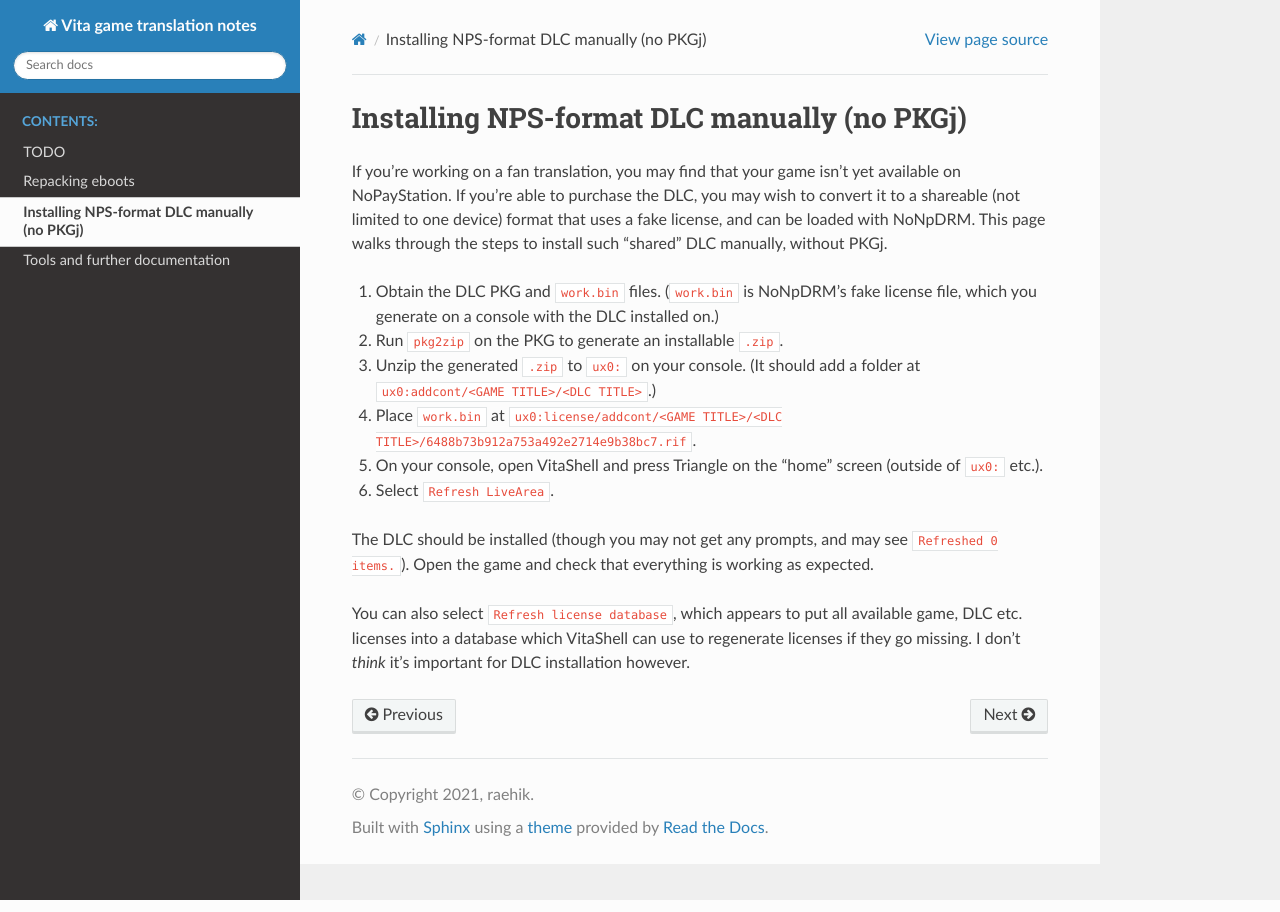
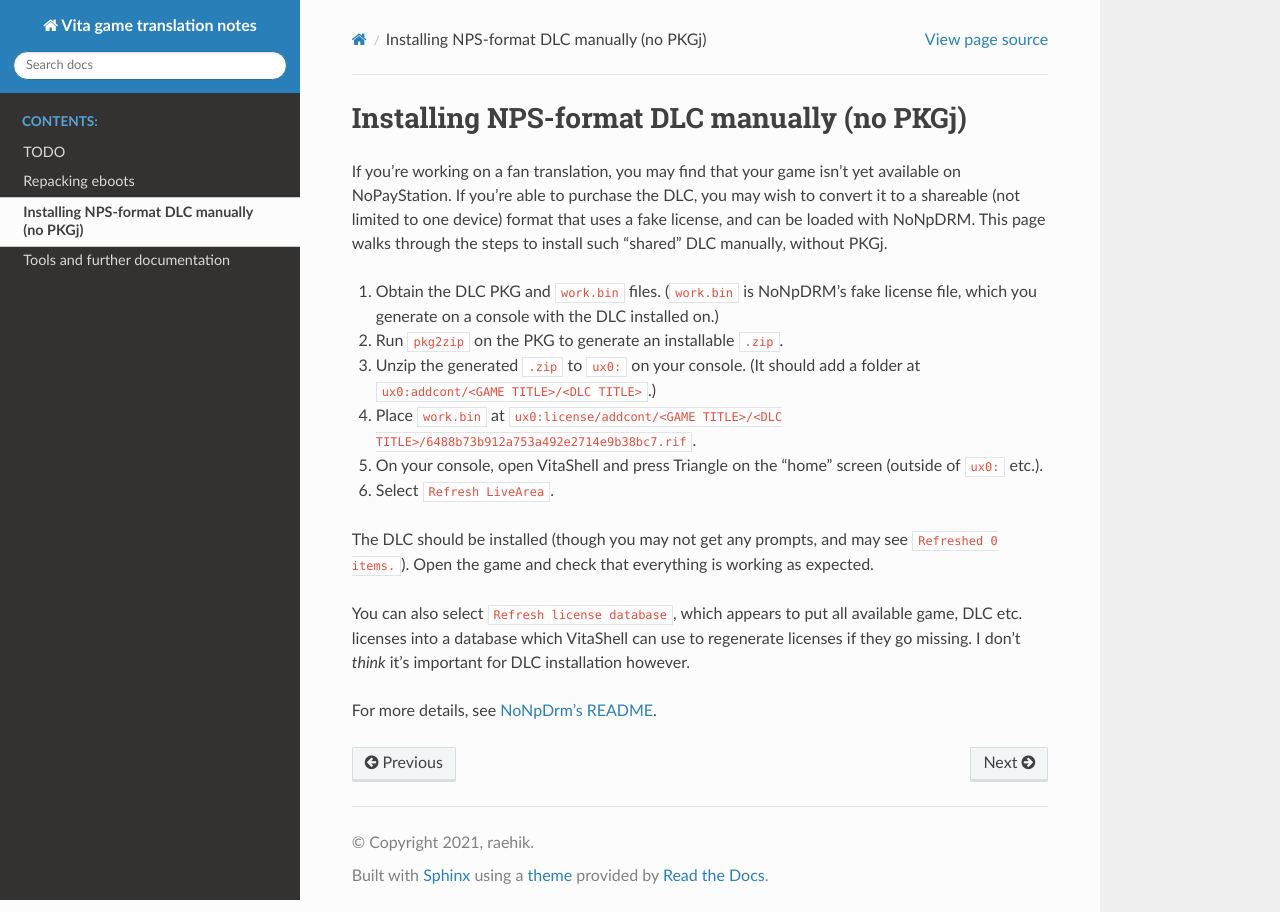
Before and after one commit to raehik/psv-elf-hacking, a Sphinx documentation site: the page built from source/manual-dlc.rst, in a window 1280 px wide. Built offline with Sphinx 7.4.7 and the Read the Docs theme 2.0.0, drawn with Linux system fonts in a browser that asks for light colours.

Commit message:
manual DLC: +link to NoNpDrm

```diff
--- a/source/manual-dlc.rst
+++ b/source/manual-dlc.rst
@@ -25,3 +25,5 @@ You can also select ``Refresh license database``, which appears to put all
 available game, DLC etc. licenses into a database which VitaShell can use to
 regenerate licenses if they go missing. I don't *think* it's important for DLC
 installation however.
+
+For more details, see `NoNpDrm's README <https://github.com/TheOfficialFloW/NoNpDrm#sharing-additional-content>`_.
```
